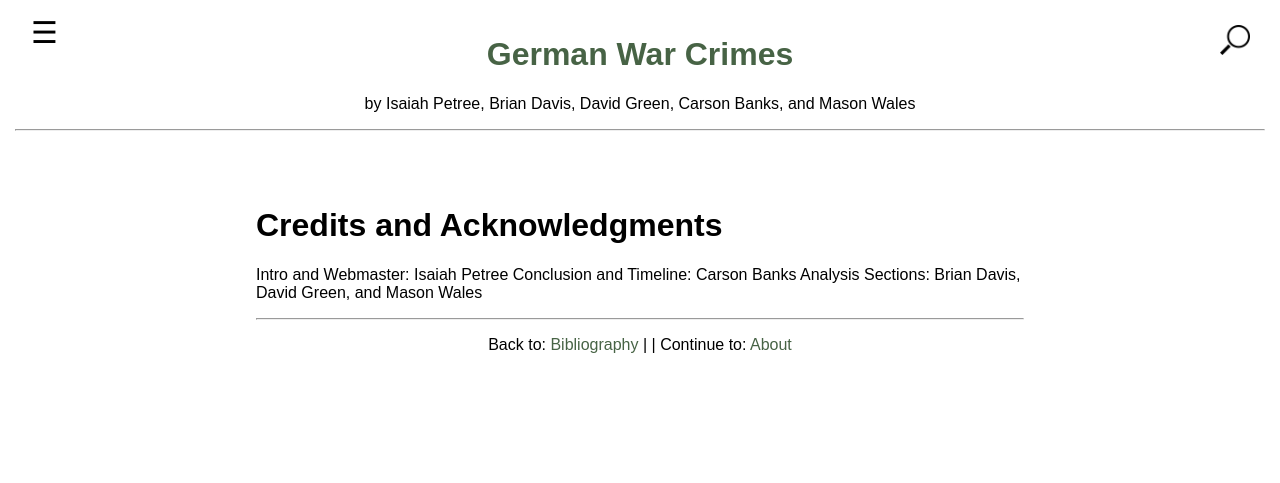
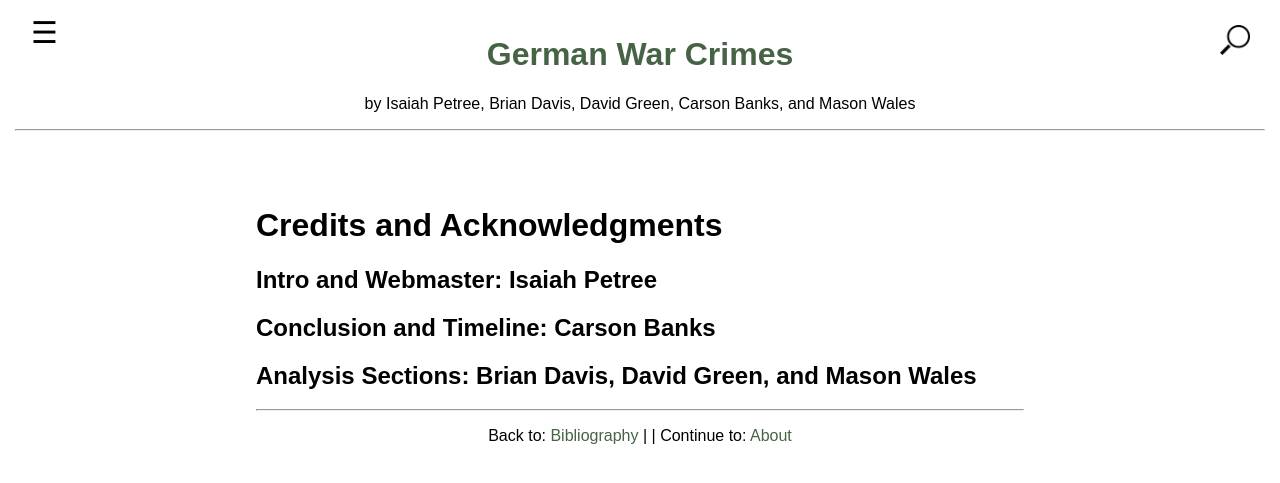
Before and after one commit to isaiah138/PETREE-ISAIAH-HIST-WOH3931, a Jekyll site: the page built from 006_credits_acknowledgments.md, in a window 1280 px wide. Shown: the top 483 px of the page. Built offline with Jekyll 4.4.1, drawn with Linux system fonts in a browser that asks for light colours.

```diff
--- a/006_credits_acknowledgments.md
+++ b/006_credits_acknowledgments.md
@@ -6,6 +6,6 @@ number: 6
 
 # Credits and Acknowledgments
 
-Intro and Webmaster: Isaiah Petree
-Conclusion and Timeline: Carson Banks
-Analysis Sections: Brian Davis, David Green, and Mason Wales
+## Intro and Webmaster: Isaiah Petree
+## Conclusion and Timeline: Carson Banks
+## Analysis Sections: Brian Davis, David Green, and Mason Wales
```
